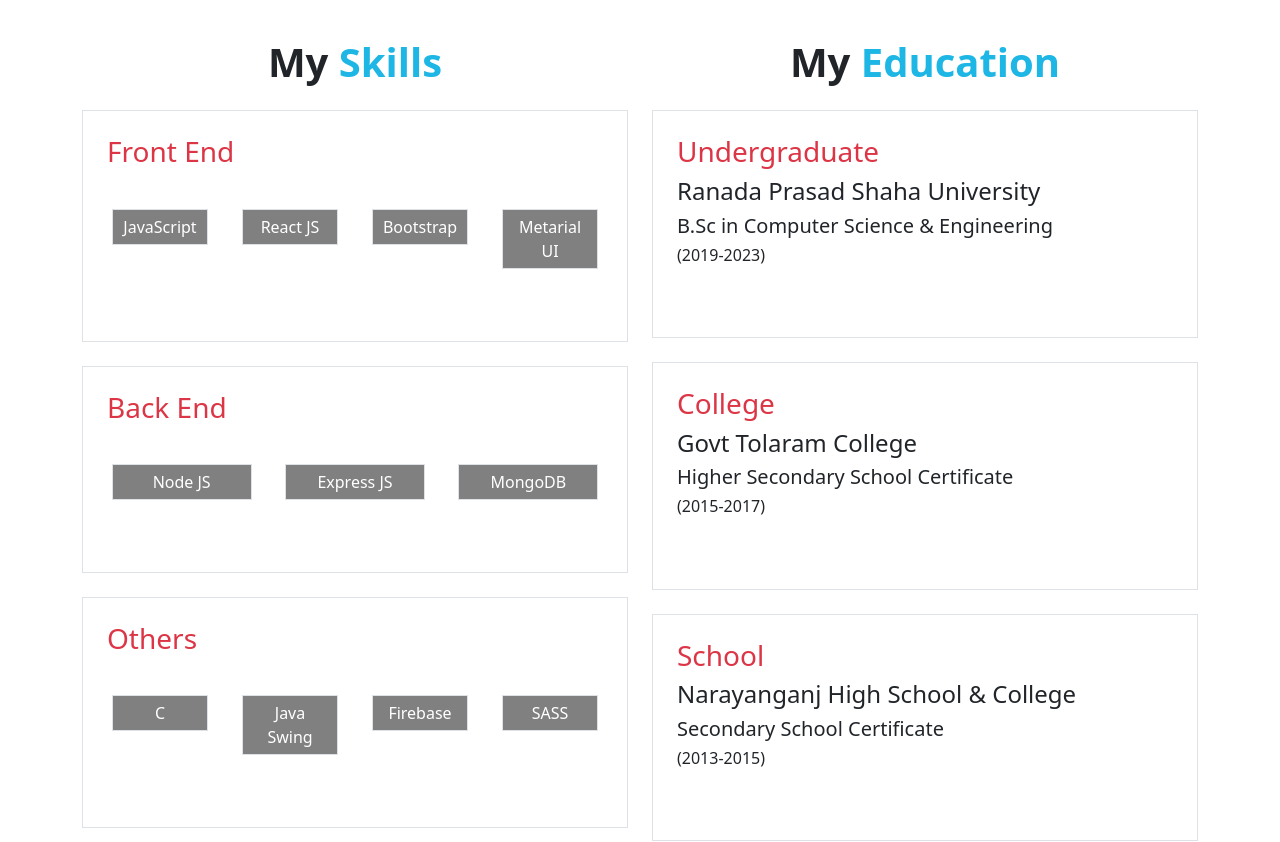
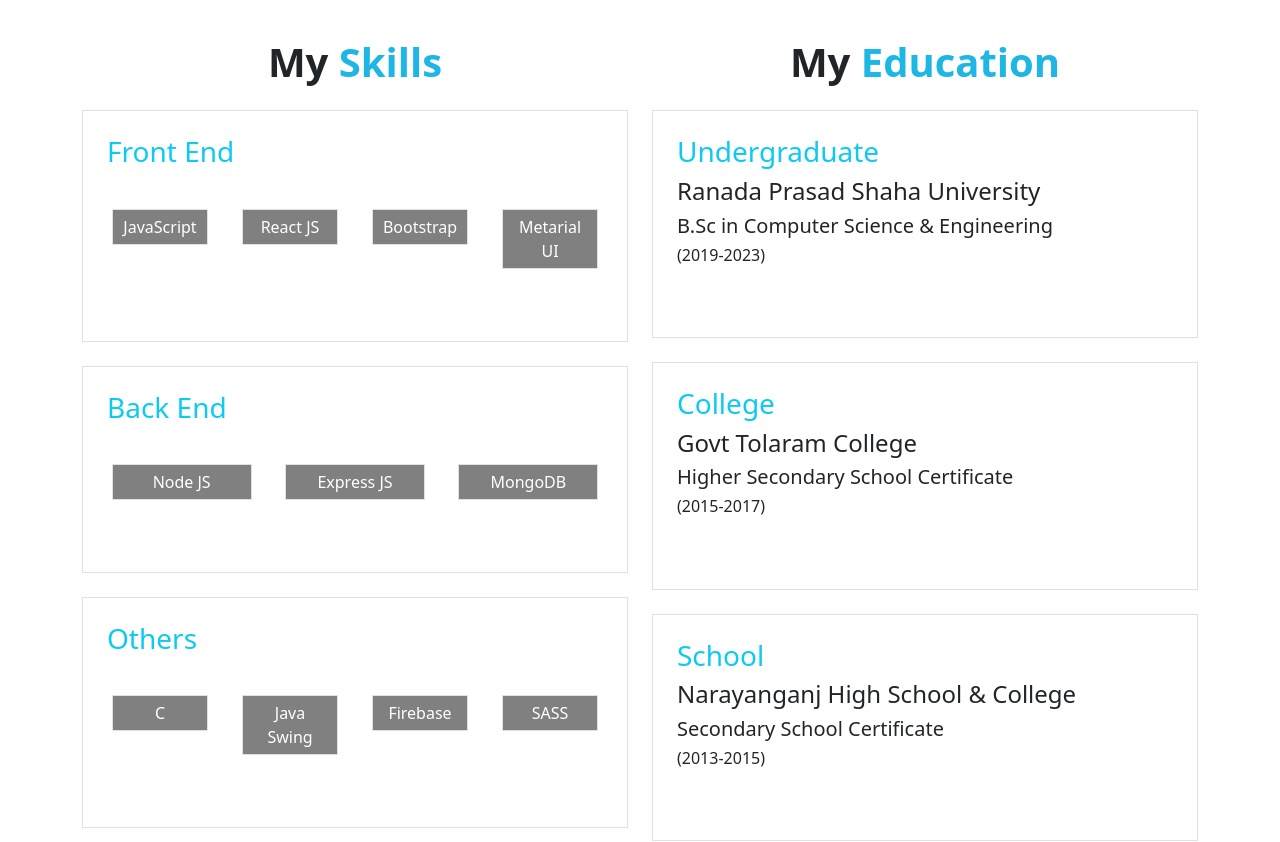
Before and after one commit to DevTeertha/devteertha, a React (Create React App) app: page /about in a window 1280 px wide. Shown: the part 814-1656 px from the top of the page. Built offline with nearby package versions, Linux system fonts and the light colour scheme.

Commit message:
animation added

```diff
--- a/package.json
+++ b/package.json
@@ -6,11 +6,16 @@
     "@testing-library/jest-dom": "^5.12.0",
     "@testing-library/react": "^11.2.6",
     "@testing-library/user-event": "^12.8.3",
+    "animate.css": "^4.1.1",
     "bootstrap": "^5.0.0-beta3",
     "bootstrap-icons": "^1.4.1",
     "emailjs-com": "^2.6.4",
     "node-sass": "^5.0.0",
+    "radium": "^0.26.1",
     "react": "^17.0.2",
+    "react-animate-on-scroll": "^2.1.5",
+    "react-animation": "^1.2.2",
+    "react-animations": "^1.0.0",
     "react-bootstrap": "^1.5.2",
     "react-bootstrap-icons": "^1.4.0",
     "react-dom": "^17.0.2",
--- a/src/components/About/About.js
+++ b/src/components/About/About.js
@@ -7,6 +7,26 @@ import Footer from '../Footer/Footer'
 import { AboutEducation, AboutSkills } from '../../Info/Info';
 import Skills from './Skills';
 import Education from './Education';
+import { flipInX, slideInUp, zoomIn } from 'react-animations';
+import Radium, { StyleRoot } from 'radium';
+
+
+const styles = {
+    flipInX: {
+        animation: 'x 1s',
+        animationName: Radium.keyframes(flipInX, 'flipInX')
+    },
+    slideInUp: {
+        animation: 'x 1s',
+        animationName: Radium.keyframes(slideInUp, 'slideInUp')
+    },
+    zoomIn: {
+        animation: 'x 1s',
+        animationName: Radium.keyframes(zoomIn, 'zoomIn')
+    }
+}
+
+
 
 const About = () => {
     return (
@@ -20,13 +40,15 @@ const About = () => {
                     <div className="profile-image text-center">
                         <img style={{ height: '20em', width: '20em' }} className="border" src={profile} alt="" />
                     </div>
-                    <div className="profile-text-content text-center py-4">
+                    <StyleRoot>
+                        <div className="profile-text-content text-center py-4" style={styles.flipInX}>
                             <h4>Hello, I'm <br /> <span className="text-main">Tertha Dev Sarker</span></h4>
                             <p className="w-50 mx-auto">I'm Front End Developer.
                             But i know backend also.I like to learn new technology.
                             I'm currently studying in department of Computer Science, Ranada Prasad Shaha University.
                         </p>
                         </div>
+                    </StyleRoot>
                     <div className="social-media text-center">
                         <h5 className="fw-bold py-2">Connect With Me</h5>
                         <div className="social-media-icons">
@@ -47,11 +69,13 @@ const About = () => {
                                 <div className="skills-header my-4">
                                     <h1 className="text-center fw-bold">My <span className="text-main">Skills</span></h1>
                                 </div>
-                                <div>
+                                <StyleRoot>
+                                    <div style={styles.slideInUp}>
                                         {
-                                    AboutSkills.map((skill,index)=><Skills key={index} skill={skill}></Skills>)
+                                            AboutSkills.map((skill, index) => <Skills key={index} skill={skill}></Skills>)
                                         }
                                     </div>
+                                </StyleRoot>
                             </div>
                         </div>
                         <div className="col education">
@@ -59,11 +83,13 @@ const About = () => {
                                 <div className="skills-header my-4">
                                     <h1 className="text-center fw-bold ">My <span className="text-main">Education</span></h1>
                                 </div>
-                                <div className="skills-content">
+                                <StyleRoot>
+                                    <div className="skills-content" style={styles.zoomIn}>
                                         {
-                                        AboutEducation.map((ed,index)=><Education key={index} ed={ed}></Education>)
+                                            AboutEducation.map((ed, index) => <Education key={index} ed={ed}></Education>)
                                         }
                                     </div>
+                                </StyleRoot>
                             </div>
                         </div>
                     </div>
--- a/src/components/About/Education.js
+++ b/src/components/About/Education.js
@@ -6,7 +6,7 @@ const Education = ({ed}) => {
         <div>
             <div className="border my-4 p-4">
                 <div className="mb-5">
-                    <h3 className="text-danger">{title}</h3>
+                    <h3 className="text-info">{title}</h3>
                     <h4>{institute}</h4>
                     <h5>{degree}</h5>
                     <h6>({year})</h6>
--- a/src/components/About/Skills.js
+++ b/src/components/About/Skills.js
@@ -6,7 +6,7 @@ const Skills = ({ skill }) => {
         <div>
             <div className="border my-4 p-4">
                 <div className="mb-5">
-                    <h3 className="mb-4 text-danger">{title}</h3>
+                    <h3 className="mb-4 text-info">{title}</h3>
                     <div className="row">
                         {
                             Skills.map((skill, index) => {
--- a/src/components/Contact/Contact.js
+++ b/src/components/Contact/Contact.js
@@ -24,7 +24,7 @@ const Contact = () => {
     return (
         <div>
             <Navbar></Navbar>
-            <div style={{ height: '90vh' }} className="container py-5">
+            <div style={{ marginBottom: '10em',marginTop: '2em' }} className="container py-5">
                 <h1 className="text-center fw-bold">Contact <span className="text-main">With Me</span></h1>
                 <form className="border p-4 w-50 mx-auto mt-5" onSubmit={sendEmail}>
                     <div class="form-group">
--- a/src/components/Home/Header/Header.js
+++ b/src/components/Home/Header/Header.js
@@ -1,9 +1,24 @@
 import React from 'react';
 import './Header.scss';
 import { Link } from "react-router-dom";
-import { FileEarmarkPersonFill , Arrow90degRight } from 'react-bootstrap-icons';
+import { FileEarmarkPersonFill, Arrow90degRight } from 'react-bootstrap-icons';
 import Typewriter from 'typewriter-effect';
-import myProfile from '../../../img/myProfile.jpg'
+import myProfile from '../../../img/myProfile.jpg';
+import { fadeInRight , fadeInLeft } from 'react-animations';
+import Radium, { StyleRoot } from 'radium';
+
+
+const styles = {
+    fadeInRight: {
+        animation: 'x 1s',
+        animationName: Radium.keyframes(fadeInRight, 'fadeInRight')
+    },
+    fadeInLeft: {
+        animation: 'x 1s',
+        animationName: Radium.keyframes(fadeInLeft, 'fadeInLeft')
+    }
+}
+
 
 const Header = () => {
     return (
@@ -12,7 +27,8 @@ const Header = () => {
                 <div className="row align-items-center">
                     <div className="col-sm-12 col-md-7">
                         <div className="header-content-container">
-                            <div className="header-content">
+                            <StyleRoot>
+                            <div className="header-content" style={styles.fadeInLeft}>
                                 <h1>
                                     Hello, <br />
                                     It's Me <span className="text-main">Tertha Dev Sarker</span>
@@ -28,16 +44,19 @@ const Header = () => {
                                 </h4>
                                 <p>I'm a JavaScript Developer.</p>
                                 <div>
-                                    <Link class="btn btn-primary me-3" to="/contact"> <Arrow90degRight/> Hire Me</Link>
+                                    <Link class="btn btn-primary me-3" to="/contact"> <Arrow90degRight /> Hire Me</Link>
                                     <a class="btn common-background text-white" target="_blank" href="https://drive.google.com/file/d/1mVxbsUsCWGqJW0Nh5fj1sPqmJJWkuqGg/view?usp=sharing"><FileEarmarkPersonFill /> Resume</a>
                                 </div>
                             </div>
+                            </StyleRoot>
                         </div>
                     </div>
                     <div className="col-sm-12 col-md-5">
-                        <div className="profileImage ps-5 py-5">
-                            <img className="w-100 text-middle" src={myProfile} alt="DevTeertha" />
-                        </div>
+                        <StyleRoot>
+                            <div className="profileImage ps-5 py-5" style={styles.fadeInRight}>
+                                <img className="w-100 text-middle" src={myProfile} alt="DevTeertha" />
+                            </div>
+                        </StyleRoot>
                     </div>
                 </div>
             </div>
--- a/src/components/Projects/ProjectCard.js
+++ b/src/components/Projects/ProjectCard.js
@@ -2,12 +2,27 @@ import React from 'react';
 import ReactDOM from 'react-dom';
 import "react-responsive-carousel/lib/styles/carousel.min.css";
 import { Carousel } from 'react-responsive-carousel';
+import { fadeIn } from 'react-animations';
+import Radium, { StyleRoot } from 'radium';
+
+
+
+const styles = {
+    fadeIn: {
+        animation: 'x 1s',
+        animationName: Radium.keyframes(fadeIn, 'fadeIn')
+    }
+}
+
+
+
 
 const ProjectCard = ({ project }) => {
     const { name, description, features, technology, live, client, server, img1, img2, img3 } = project;
     return (
         <div className="mb-5">
-            <div style={{border: '1px solid gray'}} className="row p-4">
+            <StyleRoot>
+            <div style={{ border: '1px solid gray'},styles.fadeIn} className="row p-4">
                 <div className="col-6">
                     <Carousel className="w-100">
                         <div>
@@ -22,7 +37,7 @@ const ProjectCard = ({ project }) => {
                     </Carousel>
                 </div>
                 <div className="col-6 p-3">
-                    <h1 className="fw-bold text-main"> {name} </h1>
+                    <h1 className="fw-bold text-main">{name}</h1>
                     <p> {description} </p>
                     <h4 className="text-main">Features: </h4>
                     <ul>
@@ -43,6 +58,7 @@ const ProjectCard = ({ project }) => {
                     </div>
                 </div>
             </div>
+            </StyleRoot>
         </div>
     );
 };
```
Also changed, not shown: firebase.json (added), 2 other files (tests, documents, lock files or other folders). Lines whose indentation alone changed are shown as unchanged.
